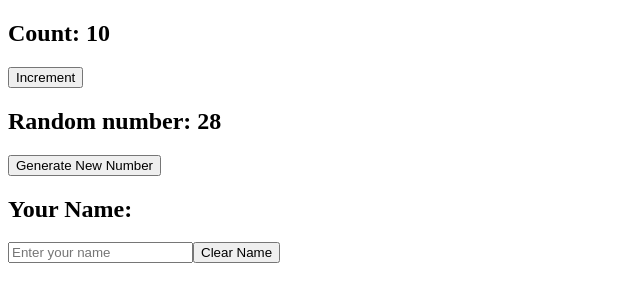
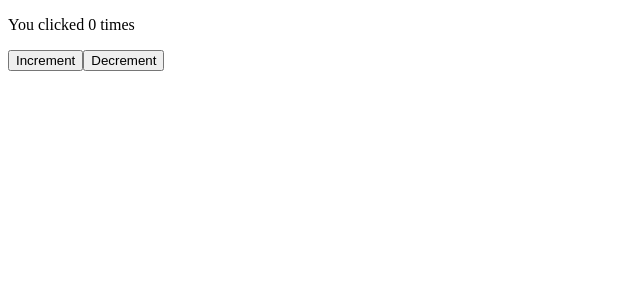
Before and after one commit to Maestro-Kira/react-practice-repository, a React (Vite) app: page / in a window 1280 px wide. Shown: the top 302 px of the page, without its empty margins (0-640 px from the left). Built offline with nearby package versions, Linux system fonts and the light colour scheme.

Commit message:
Practice react useState counter + localStorage + useEffect

```diff
--- a/src/App.jsx
+++ b/src/App.jsx
@@ -1,13 +1,9 @@
-import ExampleOne from "./components/ExampleOne";
-import ExampleThree from "./components/ExampleThree";
-import ExampleTwo from "./components/ExampleTwo";
+import Counter from "./components/Counter";
 
 function App() {
   return (
     <section>
-      <ExampleOne />
-      <ExampleTwo />
-      <ExampleThree />
+      <Counter />
     </section>
   );
 }
--- /dev/null
+++ b/src/components/Counter.jsx
@@ -0,0 +1,32 @@
+import { useState } from "react";
+import { useEffect } from "react";
+
+const Counter = () => {
+  const [count, setCount] = useState(() => {
+    let savedNumber = localStorage.getItem("number");
+    return savedNumber ? JSON.parse(savedNumber) : 0;
+  });
+
+  useEffect(() => {
+    localStorage.setItem("number", JSON.stringify(count));
+  }, [count]);
+
+  const increment = () => {
+    setCount((prevCount) => prevCount + 1);
+  };
+
+  const decrement = () => {
+    setCount((prevCount) => prevCount - 1);
+  };
+
+  return (
+    <div>
+      <p>You clicked {count} times</p>
+      <button onClick={increment}>Increment</button>
+
+      <button onClick={decrement}>Decrement</button>
+    </div>
+  );
+};
+
+export default Counter;
--- a/src/components/ExampleOne.jsx
+++ /dev/null
@@ -1,20 +0,0 @@
-import { useState } from "react";
-
-const ExampleOne = () => {
-  const [count, setCount] = useState(() => {
-    const initialCount = 10;
-    return initialCount;
-  });
-
-  const increment = () => {
-    setCount((prevCount) => prevCount + 1);
-  };
-  return (
-    <div>
-      <h1>Count: {count}</h1>
-      <button onClick={increment}>Increment</button>
-    </div>
-  );
-};
-
-export default ExampleOne;
--- a/src/components/ExampleThree.jsx
+++ /dev/null
@@ -1,33 +0,0 @@
-import { useEffect, useState } from "react";
-
-const ExampleThree = () => {
-  const [name, setName] = useState(() => {
-    const savedName = localStorage.getItem("name");
-    return savedName ? JSON.parse(savedName) : "";
-  });
-
-  useEffect(() => {
-    localStorage.setItem("name", JSON.stringify(name));
-  }, [name]);
-
-  const handleChange = (e) => {
-    setName(e.target.value);
-  };
-
-  const handleClear = () => setName("");
-
-  return (
-    <div>
-      <h1>Your Name: {name}</h1>
-      <input
-        type="text"
-        value={name}
-        onChange={handleChange}
-        placeholder="Enter your name"
-      />
-      <button onClick={handleClear}>Clear Name</button>
-    </div>
-  );
-};
-
-export default ExampleThree;
--- a/src/components/ExampleTwo.jsx
+++ /dev/null
@@ -1,20 +0,0 @@
-import { useState } from "react";
-
-const ExampleTwo = () => {
-  const [randomNumber, setRandomNumber] = useState(() =>
-    Math.floor(Math.random() * 100)
-  );
-
-  const generateNewRandomNumber = () => {
-    const newNumber = Math.floor(Math.random() * 100);
-    setRandomNumber(newNumber);
-  };
-  return (
-    <div>
-      <h1>Random number: {randomNumber}</h1>
-      <button onClick={generateNewRandomNumber}>Generate New Number</button>
-    </div>
-  );
-};
-
-export default ExampleTwo;
```
